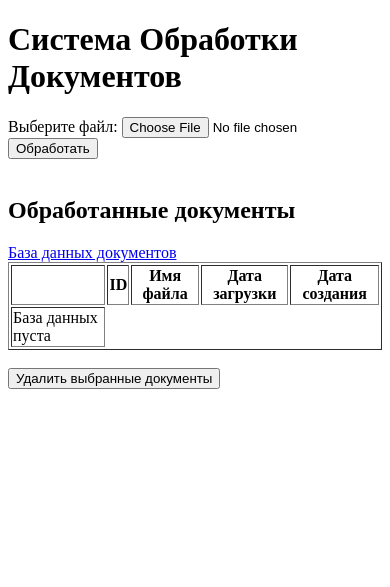
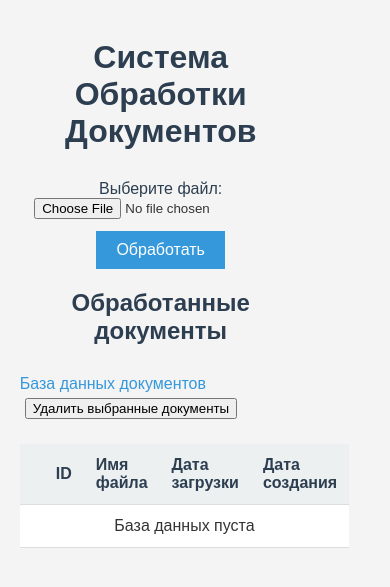
Before and after one commit to B4rb4r1s/Happy, a Flask app: page / in a window 390 px wide. Shown: the top 587 px of the page. Run offline with Flask 3, Linux system fonts and the light colour scheme; data that the repository does not hold is empty; some libraries are stand-ins or nearby versions.

Commit message:
adding style to web-pages

```diff
--- /dev/null
+++ b/static/style.css
@@ -0,0 +1,170 @@
+:root {
+    --primary-color: #2c3e50;
+    --secondary-color: #34495e;
+    --background-color: #f8f9fa;
+}
+
+body {
+    font-family: Arial, sans-serif;
+    background-color: #f4f4f4;
+    color: #333;
+    margin-left: 2.5%;
+    padding: 0;
+}
+
+.container {
+    max-width: 80%;
+    margin: 0 auto;
+}
+
+h1 {
+    color: var(--primary-color);
+    text-align: center;
+    margin-bottom: 30px;
+}
+h2 {
+    color: var(--primary-color);
+    margin-bottom: 30px;
+}
+
+pre {
+    background-color: white;
+    padding: 20px;
+    border-radius: 5px;
+    overflow-x: auto;
+    margin: 20px 0;
+    max-width: 100%;
+    width: 75%;
+    word-wrap: break-word;
+    font-family: 'Courier New', Courier, monospace;
+    font-size: 14px;
+    line-height: 1.8;
+
+    white-space: pre-wrap;
+    word-wrap: break-word;
+    overflow-wrap: break-word;
+}
+
+label {
+    font-size: 16px;
+    margin-bottom: 8px;
+    color: #2c3e50;
+}
+
+input[type="file"] {
+    margin-bottom: 12px;
+}
+
+table {
+    width: 100%;
+    border-collapse: collapse;
+    margin-top: 20px;
+    background-color: #fff;
+}
+
+th, td {
+    padding: 12px;
+    text-align: left;
+    border-bottom: 1px solid #ddd;
+}
+
+th {
+    background-color: #ecf0f1;
+    color: var(--primary-color);
+}
+
+tr:nth-child(even) {
+    background-color: #f9f9f9;
+}
+
+a {
+    color: #3498db;
+    text-decoration: none;
+    transition: color 0.3s ease;
+}
+
+a:hover {
+    text-decoration: underline;
+    color: #2980b9;
+}
+
+/* CLASSES */
+
+.upload {
+    padding: 10px 20px;
+    background-color: #3498db;
+    border: none;
+    color: white;
+    font-size: 16px;
+    cursor: pointer;
+    transition: background-color 0.3s;
+}
+
+.upload:hover {
+    background-color: #2980b9;
+}
+
+.messages ul {
+    list-style-type: none;
+    padding: 0;
+    margin: 0;
+    text-align: center;
+}
+
+.messages li {
+    color: #14971a;
+    font-weight: bold;
+}
+
+.center {
+    text-align: center;
+}
+
+/* .text_section, .summary_section {
+    width: 50%;
+} */
+
+@media (max-width: 768px) {
+    body {
+        padding: 10px;
+    }
+
+    .container {
+        margin: 0;
+    }
+
+    pre {
+        font-size: 12px;
+    }
+}
+
+.nav-links {
+    display: flex;
+    gap: 20px;
+    margin-bottom: 30px;
+}
+
+/*
+
+
+
+
+
+
+
+
+
+
+
+
+
+
+
+
+
+        .meta-section, .text-section {
+            margin-bottom: 40px;
+        }
+
+
+ */
--- a/templates/index.html
+++ b/templates/index.html
@@ -4,34 +4,137 @@
     <meta charset="UTF-8">
     <meta name="viewport" content="width=device-width, initial-scale=1.0">
     <title>Система Обработки Документов</title>
+    <!-- <style>
+        body {
+            font-family: Arial, sans-serif;
+            background-color: #f4f4f4;
+            color: #333;
+            margin-left: 2.5%;
+            padding: 0;
+        }
+
+        .container {
+            max-width: 80%;
+            margin: 0 auto;
+        }
+
+        h1 {
+            color: #2c3e50;
+            text-align: center;
+            margin-top: 30px;
+        }
+
+        h2 {
+            color: #2c3e50;
+            text-align: center;
+            margin-top: 30px;
+        }
+
+        label {
+            font-size: 16px;
+            margin-bottom: 8px;
+            color: #2c3e50;
+        }
+
+        input[type="file"] {
+            margin-bottom: 12px;
+        }
+
+        .upload {
+            padding: 10px 20px;
+            background-color: #3498db;
+            border: none;
+            color: white;
+            font-size: 16px;
+            cursor: pointer;
+            transition: background-color 0.3s;
+        }
+
+        .upload:hover {
+            background-color: #2980b9;
+        }
+
+        table {
+            width: 100%;
+            border-collapse: collapse;
+            background-color: #fff;
+        }
+
+        th, td {
+            padding: 12px;
+            text-align: left;
+            border-bottom: 1px solid #ddd;
+        }
+
+        th {
+            background-color: #ecf0f1;
+        }
+
+        tr:nth-child(even) {
+            background-color: #f9f9f9;
+        }
+
+        a {
+            color: #3498db;
+            text-decoration: none;
+        }
+
+        a:hover {
+            text-decoration: underline;
+        }
+
+        .messages ul {
+            list-style-type: none;
+            padding: 0;
+            margin: 0;
+            text-align: center;
+        }
+
+        .messages li {
+            color: #14971a;
+            font-weight: bold;
+        }
+
+        .center {
+            text-align: center;
+        }
+
+    </style> -->
+    <link rel="stylesheet" href="{{ url_for('static', filename='style.css') }}"/>
 </head>
 <body>
+    <div class="container">
         <h1>Система Обработки Документов</h1>
+        <div class="center">
             <form action="{{ url_for('upload_file') }}" method="POST" enctype="multipart/form-data">
                 <label for="file">Выберите файл:</label>
                 <input type="file" name="file" id="file">
-        <button type="submit">Обработать</button>
+                <button type="submit" class="upload">Обработать</button>
             </form>
+
             {% with messages = get_flashed_messages() %}
                 {% if messages %}
+                    <div class="messages">
                         <ul>
                             {% for message in messages %}
                                 <li>{{ message }}</li>
                             {% endfor %}
                         </ul>
+                    </div>
                 {% endif %}
             {% endwith %}
-    <br>
 
-    {%if documents|length > 0 %}
+            {% if documents|length > 0 %}
                 <a href="{{ url_for('results', doc_id=documents[0][0]) }}">Просмотреть результаты</a>
-    {%endif%}
+            {% endif %}
+        </div>
 
-    <h2>Обработанные документы</h2>
-
+        <h2 style="text-align: center;">Обработанные документы</h2>
+        <div class=''>
             <a href="{{ url_for('dataset') }}">База данных документов</a>
             <form method="POST" action="{{ url_for('delete_documents') }}">
-        <table border="1">
+                <button type="submit" style="margin: 5px;">Удалить выбранные документы</button>
+                <table>
                 <thead>
                     <tr>
                         <th></th>
@@ -54,16 +157,13 @@
                         </tr>
                     {% else %}
                         <tr>
-                <td colsnap="4">База данных пуста</td>
+                            <td colspan="5" class="center">База данных пуста</td>
                         </tr>
                     {% endfor %}
                 </tbody>
                 </table>
-        <br>
-        <!-- Кнопка для удаления выбранных документов -->
-        <button type="submit">Удалить выбранные документы</button>
-
             </form>
-
+        </div>
+    </div>
 </body>
 </html>
```
Also changed, not shown: templates/dataset.html (+78 -10 lines), templates/dataset_document.html (+58 -9 lines), templates/results.html (+43 -17 lines). Lines whose indentation alone changed are shown as unchanged.
